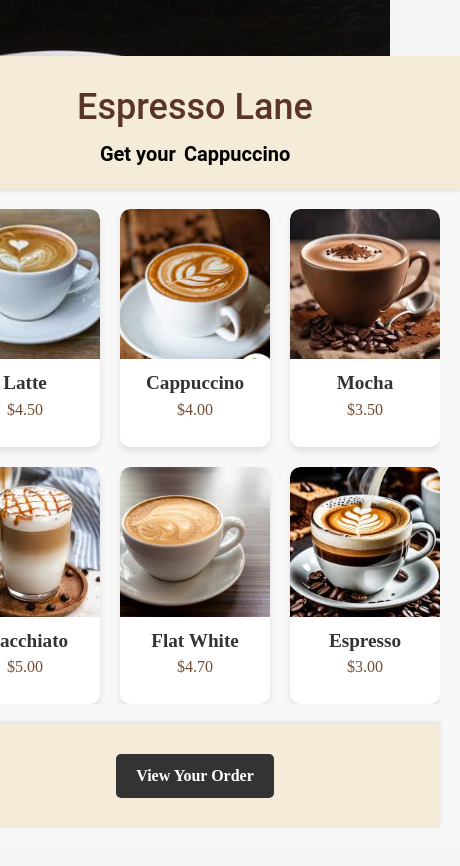
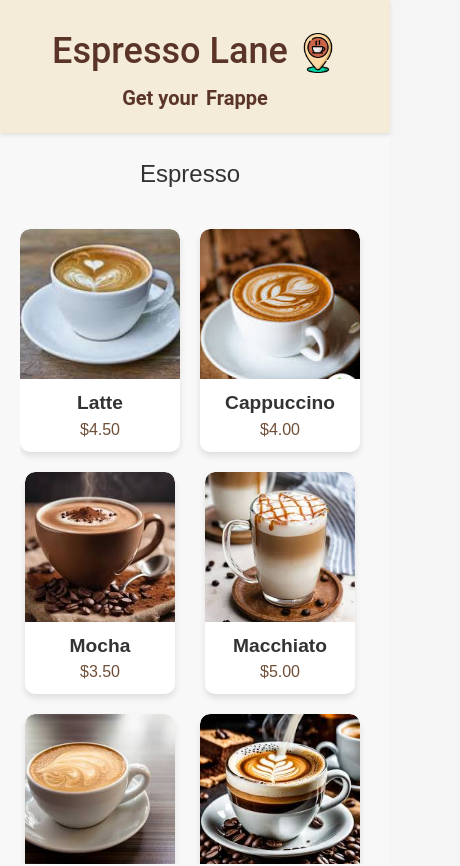
Before and after one commit to K-r-ys/Java-Junction-Project, a React (Vite) app: page / in a window 390 px wide. Shown: the top 866 px of the page, 460 px wide, since content can reach past the window. Built offline with nearby package versions, Linux system fonts and the light colour scheme.

Commit message:
Updated menu layout

```diff
--- a/package.json
+++ b/package.json
@@ -13,6 +13,7 @@
     "bootstrap": "^5.2.3",
     "react": "^18.2.0",
     "react-dom": "^18.2.0",
+    "react-icons": "^5.5.0",
     "react-router-dom": "^6.28.0"
   },
   "devDependencies": {
--- a/src/App.css
+++ b/src/App.css
@@ -31,3 +31,8 @@
   background-color: #dde3e6; /* Hotel-like theme blue color */
   color: white;
 }
+.app-container {
+  min-height: 100vh;
+  display: flex;
+  flex-direction: column;
+}
--- a/src/components/App.tsx
+++ b/src/components/App.tsx
@@ -4,7 +4,6 @@ import Menu from "./Menu";
 import OrderPanel from "./OrderPanel";
 import Checkout from "./Checkout";
 import { BrowserRouter, Routes, Route } from "react-router-dom";
-import Footer from "./Footer";
 
 interface Order {
   name: string;
@@ -12,13 +11,46 @@ interface Order {
 }
 
 const App: React.FC = () => {
-  const coffeeMenu = ["Latte", "Cappuccino", "Iced Coffee", "Macchiato"];
+  // Define individual coffee menus
+  const espressoMenu = [
+    "Latte",
+    "Cappuccino",
+    "Mocha",
+    "Macchiato",
+    "Flat White",
+    "Espresso",
+  ];
+  const coldCoffeeMenu = [
+    "Cold Brew",
+    "Frappe",
+    "Iced Latte",
+    "Nitro Coffee",
+    "Iced Caramel Macchiato",
+    "Iced Mocha",
+  ];
+  const regionalCoffeeMenu = [
+    "Turkish Coffee",
+    "Ethiopian Coffee",
+    "Italian Affogato",
+    "Vietnamese Egg Coffee",
+    "Kopi Luwak (Indonesia)",
+    "Cafe De Olla (Mexico)",
+  ];
+
+  // Combine all coffee arrays into one list
+  const allCoffees = [
+    ...espressoMenu,
+    ...coldCoffeeMenu,
+    ...regionalCoffeeMenu,
+  ];
+
   const orders: Order[] = [
     { name: "Latte", price: 150 },
     { name: "Macchiato", price: 200 },
   ];
 
   return (
+    <div className="app-container">
       <BrowserRouter>
         <Routes>
           <Route path="/checkout" element={<Checkout />} />
@@ -26,7 +58,7 @@ const App: React.FC = () => {
             path="/"
             element={
               <>
-              <Header listGroup={coffeeMenu} />
+                <Header listGroup={allCoffees} />
                 <Menu />
               </>
             }
@@ -34,6 +66,7 @@ const App: React.FC = () => {
           <Route path="/order-panel" element={<OrderPanel />} />
         </Routes>
       </BrowserRouter>
+    </div>
   );
 };
 
--- a/src/components/Checkout.css
+++ b/src/components/Checkout.css
@@ -1,3 +1,4 @@
+/* Global resets (if needed) */
 body {
   font-family: Arial, sans-serif;
   margin: 0;
@@ -5,44 +6,93 @@ body {
   background-color: #f0f0f0;
 }
 
-h1 {
+/* Container for the checkout page */
+.checkout-container {
+  width: 90%;
+  max-width: 600px;
+  margin: 8px auto; /* Adjust for any fixed header if needed */
+  padding: 20px;
+  /* Remove any background to let the global background show through */
+}
+
+/* Title styling */
+.checkout-title {
   text-align: center;
   color: #000000;
+  font-family: "Pacifico", cursive; /* Playful font for consistency */
+  font-size: 2rem;
+  margin-top: 0;
+  margin-bottom: 10px;
 }
 
-h2 {
+/* Subtitle styling */
+.order-subtitle {
   color: #050505;
-  margin-top: 20px;
+  margin-bottom: 20px;
+  text-align: center;
 }
 
-h3 {
-  color: #000000;
-  font-weight: bold;
-}
-
-ul {
+/* Order list styling */
+.order-list {
   list-style-type: none;
   padding: 0;
   margin: 20px 0;
 }
 
-li {
-  background-color: #817248;
-  padding: 10px;
-  border-bottom: 1px solid rgba(0, 0, 0, 0.1);
+.order-list-item {
+  background-color: #817248; /* Brownish background */
+  margin: 10px auto;
+  padding: 15px;
+  width: 100%;
+  font-size: 1.2rem;
   color: #000000;
+  border-radius: 5px;
+  transition: background-color 0.3s;
+  display: flex;
+  justify-content: center; /* Center the order-info container */
+  align-items: center;
 }
 
-li:last-child {
-  border-bottom: none;
+.order-list-item:hover {
+  background-color: #645836;
 }
 
-p {
+/* Container for order info (name and price) */
+.order-info {
+  flex: 1;
+  text-align: center;
+}
+
+/* Each piece of info on its own line */
+.order-name,
+.order-price {
+  display: block;
+}
+
+/* Total price styling */
+.order-total {
+  color: #000000;
+  font-weight: bold;
+  text-align: center;
+  margin-top: 20px;
+}
+
+/* Thank you message */
+.order-thanks {
   font-size: 1em;
   color: #000000;
   text-align: center;
   margin-top: 20px;
 }
+
+/* No orders message */
+.no-orders {
+  text-align: center;
+  color: #000000;
+  margin-top: 20px;
+}
+
+/* Back button */
 .back-button {
   position: absolute;
   top: 20px;
@@ -60,6 +110,8 @@ p {
 .back-button:hover {
   background-color: #e0e0e0;
 }
+
+/* Home button */
 .home-button {
   background-color: #4caf50;
   color: white;
--- a/src/components/Header.css
+++ b/src/components/Header.css
@@ -4,10 +4,13 @@ header {
   text-align: center;
   color: #5a3427;
   font-family: "Roboto", sans-serif;
-  position: relative;
-  max-width: 1200px;
-  margin: 60px auto 0;
+  position: fixed; /* Pin to top */
+  top: 0;
+  left: 0;
+  width: 100%; /* Stretch full width */
+  z-index: 1000; /* Keep on top */
   box-shadow: 0 2px 4px rgba(0, 0, 0, 0.1);
+  /* Removed margin: 60px auto 0; so header doesn't push content down */
 }
 
 header p {
@@ -40,3 +43,9 @@ header h1 {
   margin: 10px 0;
   text-align: center;
 }
+.header-logo {
+  height: 40px; /* Adjust size as needed */
+  width: auto; /* Maintain aspect ratio */
+  margin-left: 10px; /* Space between text and logo */
+  vertical-align: middle; /* Align with text */
+}
--- a/src/components/Header.tsx
+++ b/src/components/Header.tsx
@@ -25,7 +25,14 @@ const Header: React.FC<HeaderProps> = ({ listGroup }) => {
 
   return (
     <header>
-      <h1>Espresso Lane</h1>
+      <h1>
+        Espresso Lane
+        <img
+          src="/Images/Logo.png"
+          alt="Espresso Lane Logo"
+          className="header-logo"
+        />
+      </h1>
       <p>
         Get your{" "}
         <span
--- a/src/components/Menu.css
+++ b/src/components/Menu.css
@@ -1,96 +1,101 @@
+/* Container for the menu content */
 .menu-container {
   width: 100%;
   padding: 20px;
+  padding-top: 160px; /* Push content down to avoid fixed header overlap */
   text-align: center;
-  background-color: #f8f8f8; /* Match original */
+  background-color: #f8f8f8;
+  /* Removed overflow: hidden; so footer isn’t clipped */
 }
 
-.menu-panels {
-  display: flex; /* Horizontal layout for panels */
-  gap: 20px; /* Spacing between panels */
-  overflow-x: auto; /* Enable horizontal scrolling */
-  scroll-behavior: smooth; /* Smooth scrolling behavior */
-  padding: 10px 5;
+/* Scrollable container for menu content */
+.menu-scroll {
+  height: calc(100vh - 80px - 60px); /* 80px for header, 60px for footer */
+  overflow-y: auto;
+  padding-right: 10px; /* Space for the scrollbar */
 }
 
-.menu-panel {
-  display: grid; /* Grid layout for items in each panel */
-  grid-template-columns: repeat(
-    auto-fit,
-    minmax(150px, 1fr)
-  ); /* Responsive grid */
-  gap: 20px; /* Spacing between items */
-  justify-items: center; /* Center-align items horizontally */
-  min-width: 100%; /* Ensure each panel takes full width for scrolling */
+/* Each menu section with a heading */
+.menu-section {
+  margin-bottom: 40px;
 }
 
+.menu-heading {
+  text-align: center;
+  margin-bottom: 40px;
+  font-size: 1.5em;
+  color: #333;
+}
+
+/* Grid layout for the coffee cards */
+.menu-panel {
+  display: grid;
+  grid-template-columns: repeat(auto-fit, minmax(150px, 1fr));
+  gap: 20px;
+  justify-items: center;
+}
+
+/* Coffee card styles */
 .coffee-card {
   background: #fff;
-  border-radius: 10px; /* Match original */
+  border-radius: 10px;
   box-shadow: 0 4px 6px rgba(0, 0, 0, 0.1);
   overflow: hidden;
   text-align: center;
-  transition: transform 0.3s ease; /* Add hover effect */
-  max-width: 220px; /* Ensure cards are uniform in size */
+  transition: transform 0.3s ease;
+  max-width: 220px;
 }
 
 .coffee-card:hover {
-  transform: translateY(-5px); /* Match original hover effect */
+  transform: translateY(-5px);
 }
 
 .coffee-image {
   width: 100%;
-  height: 150px; /* Match original */
+  height: 150px;
   object-fit: cover;
-  border-radius: 10px 10px 0 0; /* Rounded corners at the top */
+  border-radius: 10px 10px 0 0;
 }
 
 .coffee-name {
-  font-size: 1.2em; /* Match original */
+  font-size: 1.2em;
   margin-top: 10px;
   font-weight: bold;
-  color: #333; /* Match original */
+  color: #333;
 }
 
 .coffee-price {
-  font-size: 1em; /* Match original */
-  color: #6f4e37; /* Match original */
+  font-size: 1em;
+  color: #6f4e37;
   margin-bottom: 10px;
 }
 
+/* Order message popup */
 .order-message {
-  position: fixed; /* Position it fixed to the viewport */
-  top: 50%; /* Center vertically */
-  left: 50%; /* Center horizontally */
-  transform: translate(-50%, -50%); /* Adjust for element's own width/height */
-  background-color: rgba(139, 91, 41, 0.8); /* Adjusted for transparency */
+  position: fixed;
+  top: 50%;
+  left: 50%;
+  transform: translate(-50%, -50%);
+  background-color: rgba(139, 91, 41, 0.8);
   color: #fff8e1;
   padding: 20px;
   border-radius: 5px;
   box-shadow: 0 4px 8px rgba(0, 0, 0, 0.2);
-  z-index: 1000; /* Ensure it appears above other content */
-  opacity: 0; /* Start hidden */
-  transition: opacity 0.5s ease; /* Transition for opacity */
+  z-index: 1000;
+  opacity: 0;
+  transition: opacity 0.5s ease;
 }
 
 .order-message.visible {
-  opacity: 1; /* Show when visible */
+  opacity: 1;
 }
 
-/* Media Queries for Responsive Design */
+/* Responsive adjustments */
 @media (max-width: 768px) {
-  .menu-panels {
-    overflow-x: auto; /* Ensure horizontal scrolling is still enabled */
+  .menu-panel {
+    grid-template-columns: repeat(auto-fit, minmax(150px, 1fr));
   }
-
-  .menu-panel {
-    grid-template-columns: repeat(
-      auto-fit,
-      minmax(150px, 1fr)
-    ); /* Adjust grid for smaller screens */
-  }
-
   .coffee-card {
-    max-width: 100%; /* Make cards responsive */
+    max-width: 100%;
   }
 }
--- a/src/components/Menu.tsx
+++ b/src/components/Menu.tsx
@@ -15,16 +15,11 @@ const Menu: React.FC = () => {
   const [message, setMessage] = useState<string | null>(null);
   const navigate = useNavigate();
 
-  // Default Coffee Menu
-  const espressotMenu: MenuItem[] = [
+  // Espresso Menu
+  const espressoMenu: MenuItem[] = [
     { id: 1, name: "Latte", price: 4.5, image: "/Images/Latte.jpeg" },
     { id: 2, name: "Cappuccino", price: 4.0, image: "/Images/Cappuccino.jpeg" },
-    {
-      id: 3,
-      name: "Mocha",
-      price: 3.5,
-      image: "/Images/Mocha.jpeg",
-    },
+    { id: 3, name: "Mocha", price: 3.5, image: "/Images/Mocha.jpeg" },
     { id: 4, name: "Macchiato", price: 5.0, image: "/Images/Macchiato.jpeg" },
     { id: 5, name: "Flat White", price: 4.7, image: "/Images/Flat white.jpeg" },
     { id: 6, name: "Espresso", price: 3.0, image: "/Images/Espresso.jpeg" },
@@ -35,21 +30,16 @@ const Menu: React.FC = () => {
     { id: 7, name: "Cold Brew", price: 4.5, image: "/Images/Cold brew.jpeg" },
     { id: 8, name: "Frappe", price: 5.0, image: "/Images/Frappe.jpeg" },
     { id: 9, name: "Iced Latte", price: 4.8, image: "/Images/Iced latte.jpeg" },
-    {
-      id: 10,
-      name: "Nitro Coffee",
-      price: 5.5,
-      image: "/Images/Nitro.jpeg",
-    },
+    { id: 10, name: "Nitro Coffee", price: 5.5, image: "/Images/Nitro.jpeg" },
     {
       id: 11,
-      name: "Iced Caramel Macchiato ",
+      name: "Iced Caramel Macchiato",
       price: 5.5,
       image: "/Images/Iced caramel macchiato.jpeg",
     },
     {
       id: 12,
-      name: "Iced Mocha ",
+      name: "Iced Mocha",
       price: 5.5,
       image: "/Images/Iced mocha.jpeg",
     },
@@ -98,10 +88,7 @@ const Menu: React.FC = () => {
   const handleOrder = (item: MenuItem) => {
     setOrders([...orders, item]);
     setMessage(`Order placed: ${item.name}`);
-
-    setTimeout(() => {
-      setMessage(null);
-    }, 2000);
+    setTimeout(() => setMessage(null), 2000);
   };
 
   const handleViewOrders = () => {
@@ -110,23 +97,33 @@ const Menu: React.FC = () => {
 
   return (
     <div className="menu-container">
-      <div className="menu-panels">
-        {/* Espresso Menu */}
+      {/* Scrollable menu content */}
+      <div className="menu-scroll">
+        {/* Espresso Section */}
+        <div className="menu-section">
+          <h2 className="menu-heading">Espresso</h2>
           <div className="menu-panel">
-          {espressotMenu.map((item) => (
+            {espressoMenu.map((item) => (
               <div
                 key={item.id}
                 className="coffee-card"
                 onClick={() => handleOrder(item)}
               >
-              <img src={item.image} alt={item.name} className="coffee-image" />
+                <img
+                  src={item.image}
+                  alt={item.name}
+                  className="coffee-image"
+                />
                 <div className="coffee-name">{item.name}</div>
                 <div className="coffee-price">${item.price.toFixed(2)}</div>
               </div>
             ))}
           </div>
+        </div>
 
-        {/* Cold Coffee Menu */}
+        {/* Cold Brews Section */}
+        <div className="menu-section">
+          <h2 className="menu-heading">Cold Coffee</h2>
           <div className="menu-panel">
             {coldCoffeeMenu.map((item) => (
               <div
@@ -134,14 +131,21 @@ const Menu: React.FC = () => {
                 className="coffee-card"
                 onClick={() => handleOrder(item)}
               >
-              <img src={item.image} alt={item.name} className="coffee-image" />
+                <img
+                  src={item.image}
+                  alt={item.name}
+                  className="coffee-image"
+                />
                 <div className="coffee-name">{item.name}</div>
                 <div className="coffee-price">${item.price.toFixed(2)}</div>
               </div>
             ))}
           </div>
+        </div>
 
-        {/* Regional Coffee Menu */}
+        {/* Regional Section */}
+        <div className="menu-section">
+          <h2 className="menu-heading">Regional</h2>
           <div className="menu-panel">
             {regionalCoffeeMenu.map((item) => (
               <div
@@ -149,13 +153,19 @@ const Menu: React.FC = () => {
                 className="coffee-card"
                 onClick={() => handleOrder(item)}
               >
-              <img src={item.image} alt={item.name} className="coffee-image" />
+                <img
+                  src={item.image}
+                  alt={item.name}
+                  className="coffee-image"
+                />
                 <div className="coffee-name">{item.name}</div>
                 <div className="coffee-price">${item.price.toFixed(2)}</div>
               </div>
             ))}
           </div>
         </div>
+      </div>
+
       {message && (
         <div className={`order-message ${message ? "visible" : ""}`}>
           {message}
--- a/src/index.css
+++ b/src/index.css
@@ -1,50 +1,32 @@
+/* Reset some defaults */
 * {
   margin: 0;
   padding: 0;
   box-sizing: border-box;
 }
 
-body,
-html {
-  height: 100%;
-  font-family: "Senja Mentari";
+/* Global base styles for html and body */
+html,
+body {
+  font-family: "Senja Mentari", sans-serif;
   background-color: #f5f5f5e8;
   color: #333;
-  display: flex;
-  justify-content: center;
-  align-items: center;
-  text-align: center;
+
+  height: 100%;
+  width: 100%;
 }
 
-h1 {
-  font-size: 5rem;
-  color: #000000;
-  margin-bottom: 1rem;
-}
-
-ul {
-  list-style: none;
-  padding: 0;
-}
-
-li {
-  font-size: 1.7rem;
-  padding: 1rem;
-  margin: 0.5rem 0;
-  border-radius: 10px;
-  box-shadow: 0px 4px 6px rgba(0, 0, 0, 0.1);
-  cursor: pointer;
-}
-
-.active {
-  background-color: #f4f4f4;
-  color: rgb(242, 242, 242);
-}
+/* Global background image */
 body {
   background-image: url("/Images/Pic3.jpeg");
   background-size: cover;
   background-position: center;
   background-repeat: no-repeat;
-  height: 100vh;
-  width: 100%;
 }
+
+/* Ensure the root container fills the viewport */
+#root {
+  min-height: 100vh;
+  display: flex;
+  flex-direction: column;
+}
```
Also changed, not shown: src/components/Checkout.tsx (+18 -13 lines), src/components/OrderPanel.tsx (+14 -9 lines), src/components/orderpanel.css (+56 -9 lines), public/Images/Logo.png (added), 1 other file (tests, documents, lock files or other folders). Lines whose indentation alone changed are shown as unchanged.
